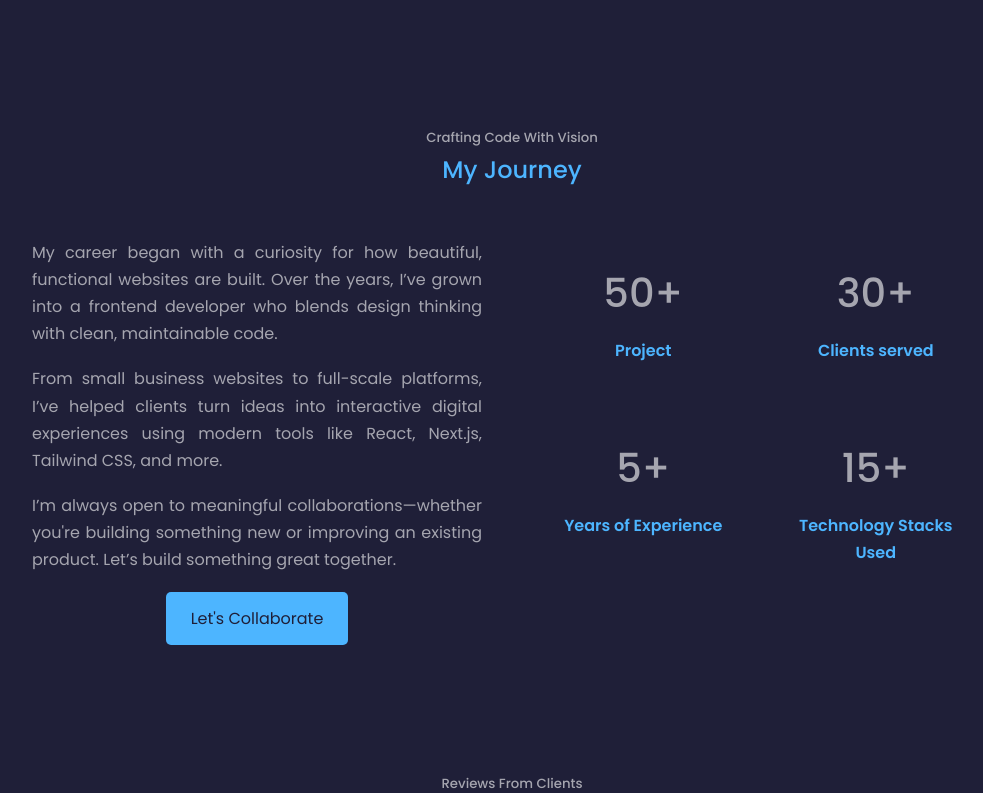
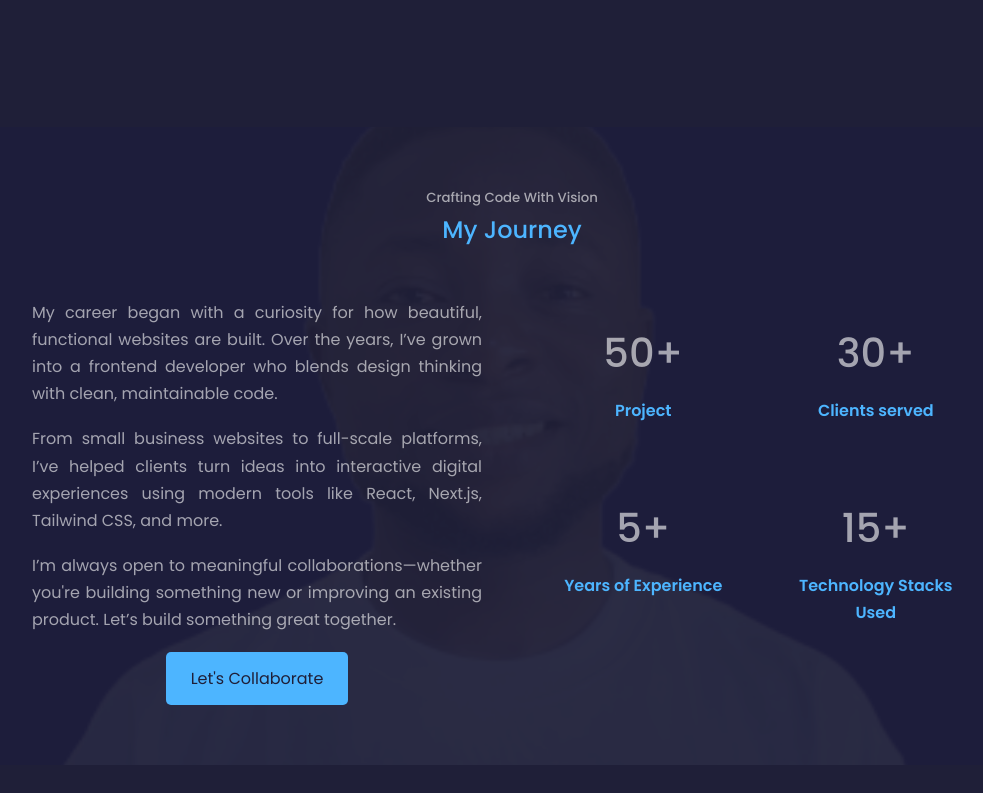
Before and after one commit to adeoluwaadeoye/adeoluwa, a React (Create React App) app: page / in a window 1280 px wide. Shown: the part 3187-3980 px from the top of the page, without its empty margins (128-1111 px from the left). Built offline with nearby package versions, Linux system fonts and the light colour scheme.

Commit message:
Update in Testimonials section

```diff
--- a/src/components/countersection/CounterSection.jsx
+++ b/src/components/countersection/CounterSection.jsx
@@ -20,6 +20,7 @@ const CounterSection = () => {
     <section className="counter-section" ref={ref}>
       <h5>Crafting Code with Vision</h5>
       <h2>My Journey</h2>
+      <div className="counter-overlay"></div>
       <div className="counter-wrapper container">
         <div className="counter-left">
           <p className="counter-description">
--- a/src/components/countersection/countersection.css
+++ b/src/components/countersection/countersection.css
@@ -1,3 +1,28 @@
+.counter-section {
+  position: relative;
+  overflow: hidden;
+  padding: 60px 0; /* Add padding if needed */
+}
+
+.counter-overlay {
+  position: absolute;
+  top: 0;
+  left: 0;
+  width: 100%;
+  height: 100%;
+  background: url(../../assets/me2.png) center center / cover no-repeat fixed;
+  z-index: 0;
+  opacity: 0.06;
+  pointer-events: none;
+  background-color: rgba(0, 0, 128, 0.8);
+
+}
+
+.counter-wrapper {
+  position: relative;
+  z-index: 1;
+}
+
 .counter-wrapper {
   display: grid;
   grid-template-columns: repeat(2, 1fr);
```
